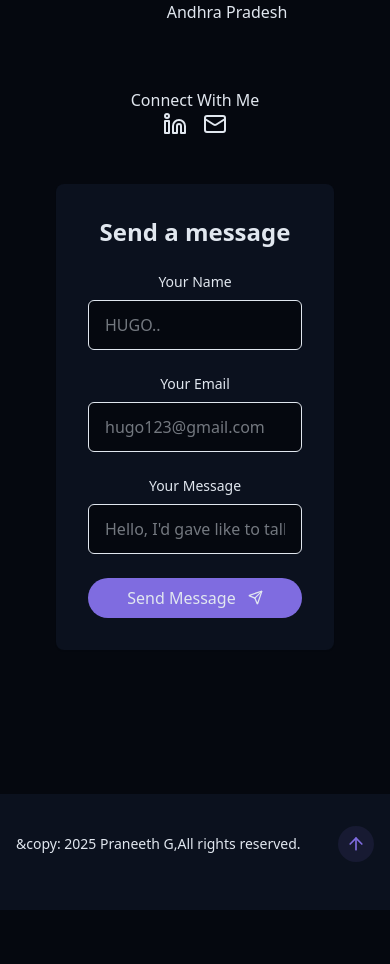
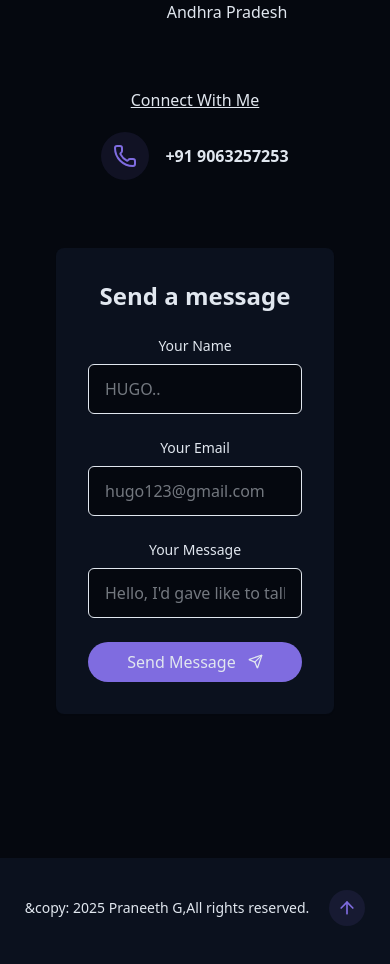
Before and after one commit to PRANEETH-1608/Portfolio-with-beautiful-Tailwind-Styling, a React (Vite) app: page / in a window 390 px wide. Shown: the part 6117-7081 px from the top of the page. Before the commit the page ends 7027 px from the top, so only its background shows below. Built offline with nearby package versions, Linux system fonts and the light colour scheme.

Commit message:
made some changes regarding section names and added mobile number

```diff
--- a/src/components/AboutSection.jsx
+++ b/src/components/AboutSection.jsx
@@ -31,7 +31,7 @@ export const AboutSection = () => {
               </a>
 
               <a
-                href=""
+                href="https://resume.tiiny.site" target="_blank"
                 className="px-6 py-2 rounded-full border border-primary text-primary hover:bg-primary/10 transtion-colors duration-300"
               >
                 {" "}
--- a/src/components/ContactSection.jsx
+++ b/src/components/ContactSection.jsx
@@ -32,7 +32,7 @@ export const ContactSection = () => {
   };
 
   return (
-    <section className="py-24 px-6 md:py-24 md:px-24 relative bg-secondary/30" id="section">
+    <section className="py-24 px-6 md:py-24 md:px-24 relative bg-secondary/30" id="contact">
       <div className="container mx-auto max-w-5xl">
         <h2 className="text-3xl md:text-4xl font-bold mb-4 text-center">
           Get In <span className="text-primary "> Touch </span>
@@ -80,15 +80,18 @@ export const ContactSection = () => {
             </div>
 
             <div className="pt-8">
-              <h4>Connect With Me</h4>
-              <div className="flex space-x-4 justify-center">
-                <a href="www.linkedin.com/in/praneeth-ginjupalli-92bb60292" target="_blank">
-                  <Linkedin />
-                </a>
+              <h4 className="underline">Connect With Me</h4>
+              <div className="flex space-x-4 justify-center m-5 text-center font-bold">
 
-                <a href="#" target="_blank">
-                  <Mail />
-                </a>
+                 <div className="p-3 rounded-full bg-primary/10">
+                  <Phone className="h-6 w-6 text-primary" />{" "}
+
+
+                </div>
+
+                <p className="mt-3">+91 9063257253</p>
+
+
               </div>
             </div>
           </div>
--- a/src/components/Footer.jsx
+++ b/src/components/Footer.jsx
@@ -2,13 +2,13 @@ import { ArrowUp } from "lucide-react";
 
 export const Footer = () => {
   return (
-    <footer className="py-12 px-4 bg-card relative border-border mt-12 pt-8 flex flex-wrap justify-between items-center">
+    <footer className=" text-center py-12 px-4 bg-card relative border-border mt-12 pt-8 flex flex-wrap justify-center items-center">
       {" "}
       <p className="text-sm text-muted-foreground">
             {" "}
         &copy: {new Date().getFullYear()} Praneeth G,All rights reserved.</p>
 
-    <a href="#hero" className="p-2 rounded-full bg-primary/10 hover:bg-primary/20 text-primary transition-colors">
+    <a href="#home" className="p-2 rounded-full ml-5 bg-primary/10 hover:bg-primary/20 text-primary transition-colors">
         <ArrowUp size={20}/>
 
     </a>
--- a/src/components/HeroSection.jsx
+++ b/src/components/HeroSection.jsx
@@ -1,7 +1,7 @@
 import { ArrowDown } from "lucide-react"
 
 export const HeroSection=()=>{
-    return <section id="hero" className="relative min-h-screen flex flex-col items-center justify-center px-4">
+    return <section id="home" className="relative min-h-screen flex flex-col items-center justify-center px-4">
 
         <div className="container max-w-4xl mx-auto text-center z-10">
 
--- a/src/components/Navbar.jsx
+++ b/src/components/Navbar.jsx
@@ -3,7 +3,7 @@ import { useEffect, useState } from "react";
 import { Menu,X } from "lucide-react";
 
 const navItems = [
-  { name: "Home", href: "#hero" },
+  { name: "Home", href: "#home" },
   { name: "About", href: "#about" },
   { name: "Skills", href: "#skills" },
   { name: "Projects", href: "#projects" },
@@ -48,7 +48,7 @@ export const Navbar = () => {
             <a
               href={item.href}
               key={key}
-              className="text-foreground/80 hover:text-primary transition-colors duration-300"
+              className="text-foreground/80 hover:text-primary transition-colors duration-300 backdrop-blur-3xl"
             >
               {item.name}
             </a>
--- a/src/components/ProjectsSection.jsx
+++ b/src/components/ProjectsSection.jsx
@@ -8,7 +8,7 @@ const projects = [
     image: "/projects/proj1_1st_image.png",
     tags: ["React", "TailwindCSS", "CLIPDROP API","EXPRESS","MONGODB"],
     demoUrl: "#",
-    githubUrl: "#",
+    githubUrl: "https://github.com/PRANEETH-1608/imagify",
   },
   {
     id: 2,
```
Also changed, not shown: stock-photo-text-portfolio-on-brown-paper-book-on-table-business-concept-387456811.jpg (added).
